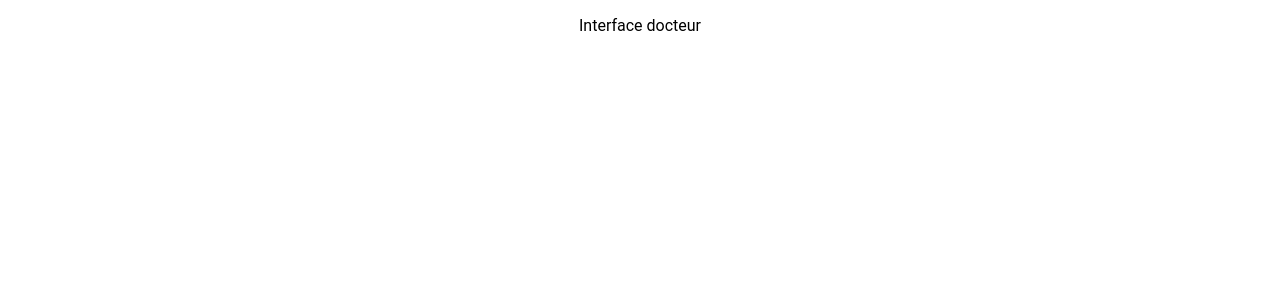
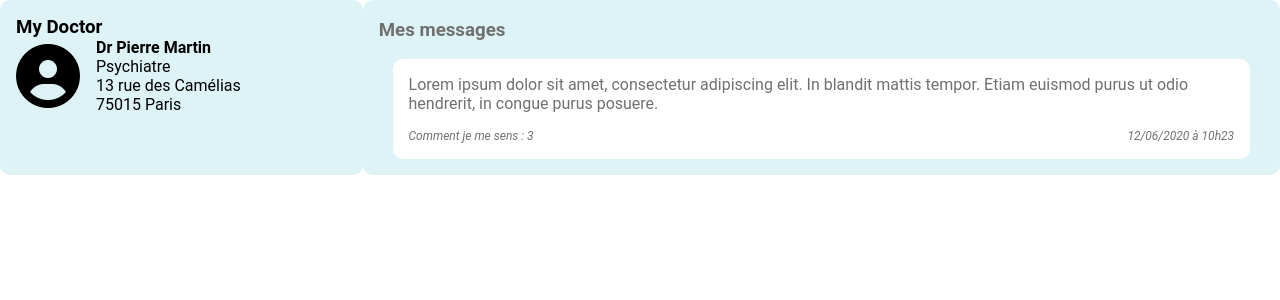
Before and after one commit to Audreyritzenthaler/hackathon-SoDoc-front, a React (Create React App) app: page /dashboard in a window 1280 px wide. Shown: the top 300 px of the page. Built offline with nearby package versions, Linux system fonts and the light colour scheme.

Commit message:
create messages and massage-container component, import them into dashboard and logbook

```diff
--- a/src/components/Infos.css
+++ b/src/components/Infos.css
@@ -2,7 +2,6 @@
   background-color: #DEF3F5;
   width: 30%;
   border-radius: 10px;
-  color: #707070;
   text-align: left;
   padding: 1rem;
 }
--- /dev/null
+++ b/src/components/Messages.css
@@ -0,0 +1,24 @@
+.Messages {
+  background-color: white;
+  color: #707070;
+  text-align: left;
+  padding: 1rem;
+  width: 90%;
+  margin: 0 auto 1rem auto;
+  border-radius: 10px;
+}
+
+.Messages p {
+  margin: 0;
+}
+
+.msg-details {
+  display: flex;
+  justify-content: space-between;
+  margin-top: 1rem;
+}
+
+.msg-small {
+  font-style: italic;
+  font-size: 12px;
+}
--- /dev/null
+++ b/src/components/Messages.js
@@ -0,0 +1,18 @@
+import React, { Component } from 'react'
+import './Messages.css'
+
+class Messages extends Component {
+  render() {
+    return (
+      <div className='Messages'>
+        <p>Lorem ipsum dolor sit amet, consectetur adipiscing elit. In blandit mattis tempor. Etiam euismod purus ut odio hendrerit, in congue purus posuere.</p>
+        <div className='msg-details'>
+          <p className='msg-small'>Comment je me sens : 3</p>
+          <p className='msg-small'>12/06/2020 à 10h23</p>
+        </div>
+      </div>
+    )
+  }
+}
+
+export default Messages
--- /dev/null
+++ b/src/components/MessagesContainer.css
@@ -0,0 +1,10 @@
+.MessagesContainer {
+  background-color: #DEF3F5;
+  border-radius: 10px;
+  text-align: left;
+}
+
+.MessagesContainer h3 {
+  color: #707070;
+  padding-left: 1rem;
+}
--- /dev/null
+++ b/src/components/MessagesContainer.js
@@ -0,0 +1,16 @@
+import React, { Component } from 'react'
+import Messages from './Messages'
+import './MessagesContainer.css'
+
+class MessagesContainer extends Component {
+  render() {
+    return (
+      <div className='MessagesContainer'>
+        <h3>Mes messages</h3>
+        <Messages />
+      </div>
+    )
+  }
+}
+
+export default MessagesContainer
--- /dev/null
+++ b/src/components/patients/LogBook.css
@@ -0,0 +1,3 @@
+.LogBook {
+  display: flex;
+}
--- a/src/components/patients/LogBook.js
+++ b/src/components/patients/LogBook.js
@@ -1,9 +1,13 @@
 import React from 'react'
+import Infos from '../Infos'
+import MessagesContainer from '../MessagesContainer'
+import './LogBook.css'
 
 const LogBook = () => {
-    return(
-        <div>
-            <p>Ici se trouve mon dashboard</p>
+    return (
+        <div className='LogBook'>
+            <Infos />
+            <MessagesContainer />
         </div>
     )
 }
--- /dev/null
+++ b/src/components/practicioner/Dashboard.css
@@ -0,0 +1,3 @@
+.Dashboard {
+  display: flex;
+}
--- a/src/components/practicioner/Dashboard.js
+++ b/src/components/practicioner/Dashboard.js
@@ -1,9 +1,13 @@
 import React from 'react'
+import Infos from '../Infos'
+import MessagesContainer from '../MessagesContainer'
+import './Dashboard.css'
 
 const Dashboard = () => {
-    return(
-        <div>
-            <p>Interface docteur</p>
+    return (
+        <div className='Dashboard'>
+            <Infos />
+            <MessagesContainer />
         </div>
     )
 }
```
Also changed, not shown: public/logo.svg (added).
